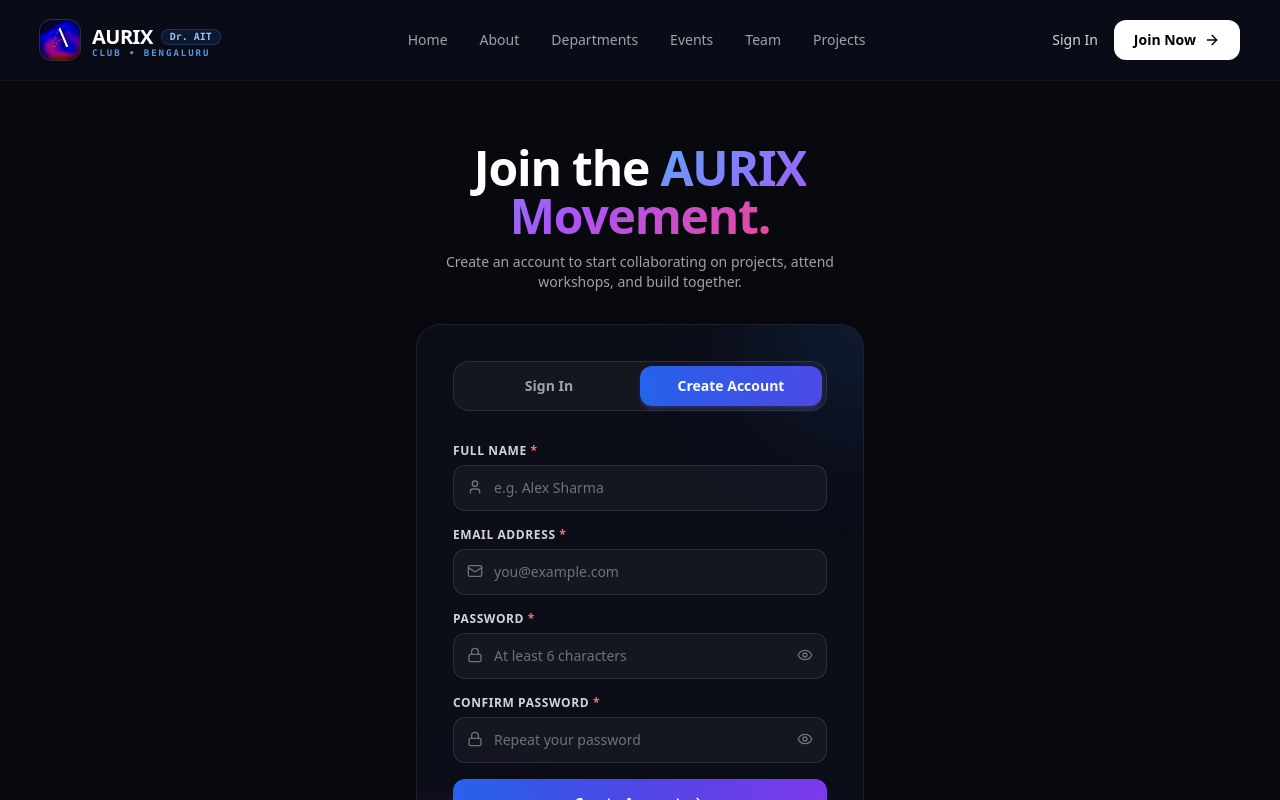
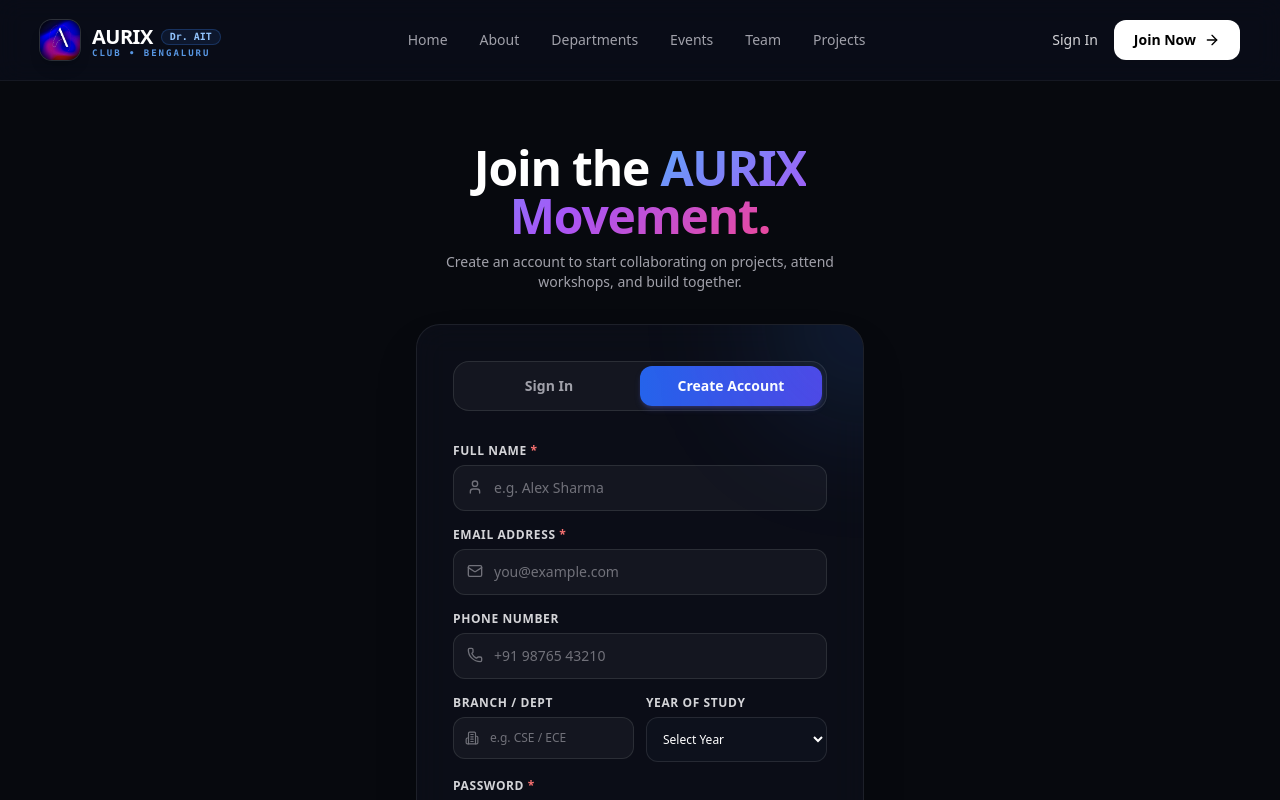
Before and after one commit to AurixClub/Aurixclub-platform, a Next.js app in the folder apps/web/: page /signup in a window 1280 px wide. Shown: the top 800 px of the page. Built offline with nearby package versions, Linux system fonts and the light colour scheme; no server answers.

Commit message:
feat: expand registration form fields and remove secondary department from join form

```diff
--- a/apps/web/components/auth/AuthCard.tsx
+++ b/apps/web/components/auth/AuthCard.tsx
@@ -15,6 +15,9 @@
   EyeOff,
   ArrowLeft,
   ShieldCheck,
+  Phone,
+  Building2,
+  GraduationCap,
 } from "lucide-react";
 import { createClient } from "@aurix/supabase/client";
 
@@ -33,6 +36,9 @@
   // Sign Up State
   const [fullName, setFullName] = useState("");
   const [signupEmail, setSignupEmail] = useState("");
+  const [signupPhone, setSignupPhone] = useState("");
+  const [signupBranch, setSignupBranch] = useState("");
+  const [signupYear, setSignupYear] = useState("");
   const [signupPassword, setSignupPassword] = useState("");
   const [confirmPassword, setConfirmPassword] = useState("");
   const [showPassword, setShowPassword] = useState(false);
@@ -161,6 +167,9 @@
           full_name: fullName.trim(),
           email: signupEmail.trim(),
           password: signupPassword,
+          phone: signupPhone.trim() || null,
+          branch: signupBranch.trim() || null,
+          year: signupYear ? parseInt(signupYear) : null,
         }),
       });
 
@@ -473,6 +482,62 @@
 
             <div className="space-y-1.5">
               <label className="block text-xs font-semibold uppercase tracking-wider text-zinc-300">
+                Phone Number
+              </label>
+              <div className="relative">
+                <input
+                  type="tel"
+                  placeholder="+91 98765 43210"
+                  value={signupPhone}
+                  onChange={(e) => setSignupPhone(e.target.value)}
+                  disabled={isLoading}
+                  className="w-full rounded-xl bg-white/[0.04] border border-white/10 px-4 py-3 pl-10 text-sm text-white placeholder-zinc-500 focus:border-blue-500 focus:outline-none transition-colors disabled:opacity-50"
+                />
+                <Phone className="absolute left-3.5 top-3.5 h-4 w-4 text-zinc-500" />
+              </div>
+            </div>
+
+            <div className="grid grid-cols-2 gap-3">
+              <div className="space-y-1.5">
+                <label className="block text-xs font-semibold uppercase tracking-wider text-zinc-300">
+                  Branch / Dept
+                </label>
+                <div className="relative">
+                  <input
+                    type="text"
+                    placeholder="e.g. CSE / ECE"
+                    value={signupBranch}
+                    onChange={(e) => setSignupBranch(e.target.value)}
+                    disabled={isLoading}
+                    className="w-full rounded-xl bg-white/[0.04] border border-white/10 px-3.5 py-3 pl-9 text-xs text-white placeholder-zinc-500 focus:border-blue-500 focus:outline-none transition-colors disabled:opacity-50"
+                  />
+                  <Building2 className="absolute left-3 top-3.5 h-3.5 w-3.5 text-zinc-500" />
+                </div>
+              </div>
+
+              <div className="space-y-1.5">
+                <label className="block text-xs font-semibold uppercase tracking-wider text-zinc-300">
+                  Year of Study
+                </label>
+                <div className="relative">
+                  <select
+                    value={signupYear}
+                    onChange={(e) => setSignupYear(e.target.value)}
+                    disabled={isLoading}
+                    className="w-full rounded-xl bg-[#0d111c] border border-white/10 px-3 py-3 text-xs text-white focus:border-blue-500 focus:outline-none transition-colors disabled:opacity-50"
+                  >
+                    <option value="">Select Year</option>
+                    <option value="1">1st Year</option>
+                    <option value="2">2nd Year</option>
+                    <option value="3">3rd Year</option>
+                    <option value="4">4th Year</option>
+                  </select>
+                </div>
+              </div>
+            </div>
+
+            <div className="space-y-1.5">
+              <label className="block text-xs font-semibold uppercase tracking-wider text-zinc-300">
                 Password <span className="text-red-400">*</span>
               </label>
               <div className="relative">
--- a/apps/web/components/auth/JoinForm.tsx
+++ b/apps/web/components/auth/JoinForm.tsx
@@ -157,7 +157,7 @@
 
     try {
       const whyJoinText = `${formData.aboutYou}\n\nMotivation: ${formData.motivation}\nExperience: ${formData.previousExperience || "N/A"}\nAvailability: ${formData.weeklyAvailability}`;
-      const deptInterests = [formData.primaryDepartment, formData.secondaryDepartment].filter(Boolean);
+      const deptInterests = [formData.primaryDepartment].filter(Boolean);
 
       const payload = {
         full_name: formData.fullName.trim(),
@@ -381,11 +381,11 @@
           </div>
         </div>
 
-        <div className="grid grid-cols-1 sm:grid-cols-2 gap-6">
-          {/* Primary Department */}
+        <div>
+          {/* Department Interest */}
           <div className="space-y-2">
             <label className="block text-xs font-semibold uppercase tracking-wider text-zinc-300">
-              Primary Department <span className="text-red-400">*</span>
+              Department Interest <span className="text-red-400">*</span>
             </label>
             <select
               name="primaryDepartment"
@@ -395,7 +395,7 @@
                 errors.primaryDepartment ? "border-red-500/60" : "border-white/10"
               } px-4 py-3 text-sm text-white focus:border-purple-500 focus:outline-none transition-colors`}
             >
-              <option value="">Select primary department</option>
+              <option value="">Select department</option>
               {departments.map((dept) => (
                 <option key={dept} value={dept}>
                   {dept}
@@ -405,29 +405,6 @@
             {errors.primaryDepartment && (
               <p className="text-xs text-red-400">{errors.primaryDepartment}</p>
             )}
-          </div>
-
-          {/* Secondary Department */}
-          <div className="space-y-2">
-            <label className="block text-xs font-semibold uppercase tracking-wider text-zinc-300">
-              Secondary Department <span className="text-zinc-500 font-normal">(Optional)</span>
-            </label>
-            <select
-              name="secondaryDepartment"
-              value={formData.secondaryDepartment}
-              onChange={handleInputChange}
-              className="w-full rounded-xl bg-[#0d111c] border border-white/10 px-4 py-3 text-sm text-white focus:border-purple-500 focus:outline-none transition-colors"
-            >
-              <option value="">Select secondary department (optional)</option>
-              {departments.map((dept) => (
-                <option key={dept} value={dept}>
-                  {dept}
-                </option>
-              ))}
-            </select>
-            <p className="text-[11px] text-zinc-500">
-              Optional — select another department you&apos;d be interested in contributing to.
-            </p>
           </div>
         </div>
       </div>
```
Also changed, not shown: 2 other files (tests, documents, lock files or other folders).
